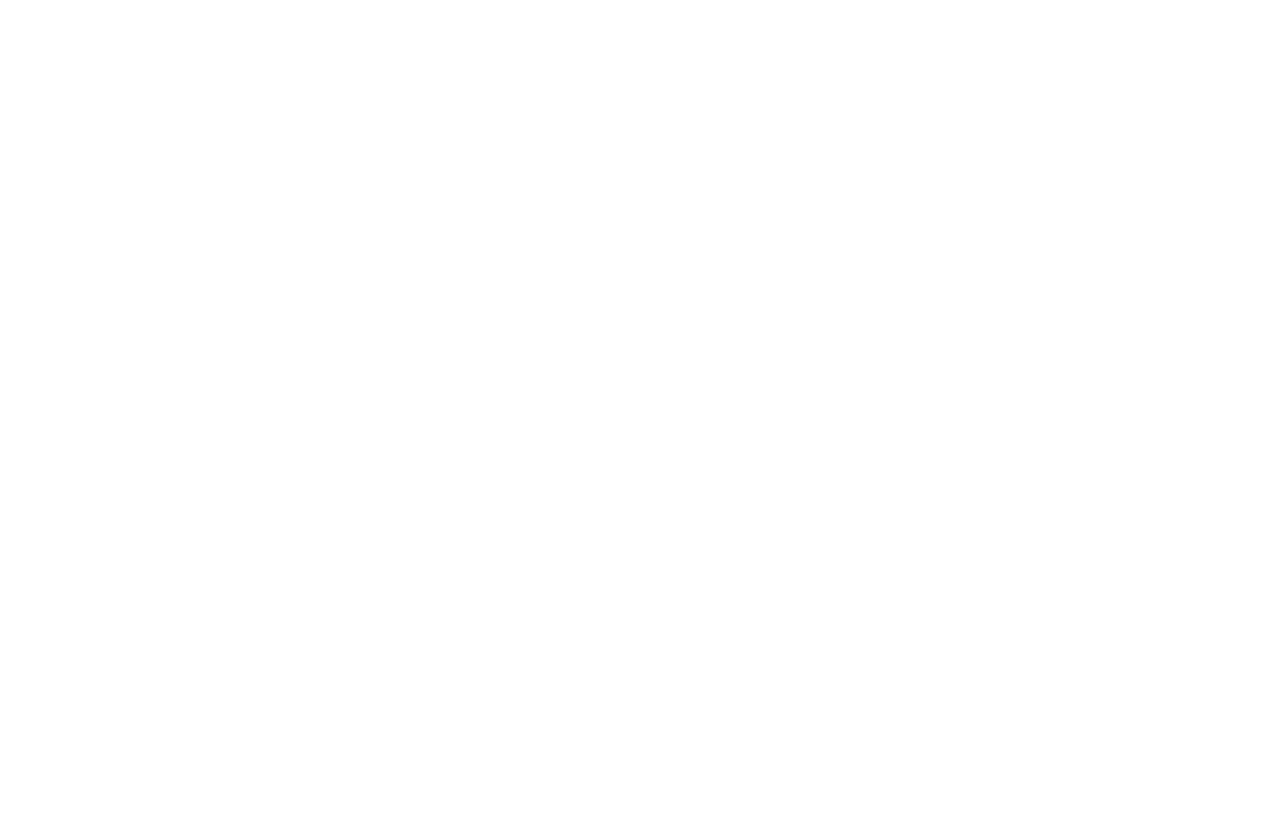
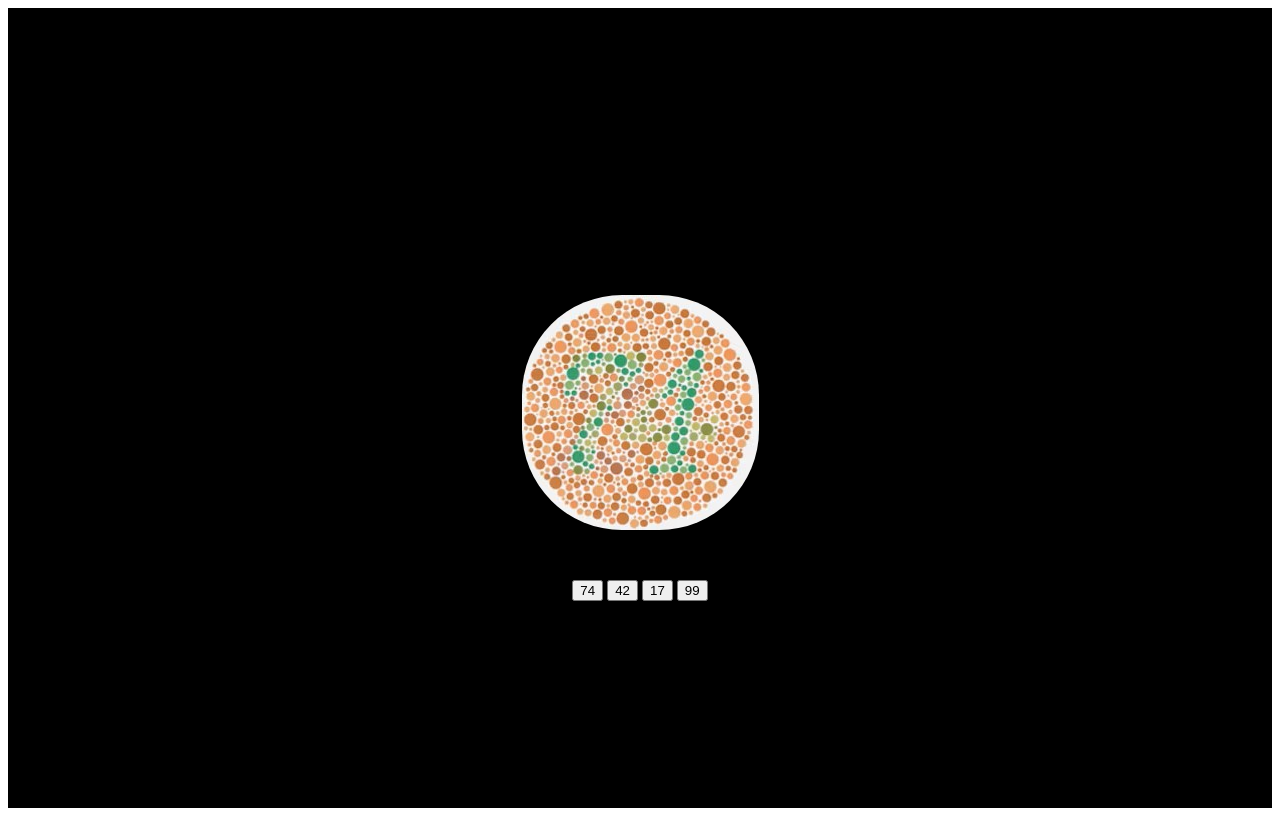
Before and after one commit to MeetMr-Diaz/Color-Blind-Test, a plain HTML site: page test.html in a window 1280 px wide. Drawn offline with Linux system fonts and the light colour scheme.

Commit message:
Add files via upload

```diff
--- /dev/null
+++ b/test.css
@@ -0,0 +1,20 @@
+
+.test-container {
+    text-align: center;
+    margin: 0;
+    background-color: black;
+    height: 100vh;
+    display: flex;
+    flex-direction: column;
+    justify-content: center;
+    align-items: center;
+
+}
+
+.image-container img {
+    max-width: 200%;
+    max-height: 400px;
+    margin: 0 auto;
+    display: block;
+    border-radius: 100px;
+}
--- a/test.html
+++ b/test.html
@@ -0,0 +1,29 @@
+<!DOCTYPE html>
+<html lang="en">
+<head>
+    <meta charset="UTF-8">
+    <meta name="viewport" content="width=device-width, initial-scale=1.0">
+    <title>Colorblindness Test</title>
+    <link rel="stylesheet" href="test.css" />
+    <script src="test.js"></script>
+</head>
+<body>
+    <div class="test-container">
+        <h1>Colorblindness Test</h1>
+        <div class="image-container">
+            <img src="/components/colortest_img1.jpg" alt="Colorblindness Test" id="test-image" />
+        </div>
+        <div class="response-container">
+            <p>What do you see?</p>
+            <button onclick="handleResponse('74')">74</button>
+            <button onclick="handleResponse('42')">42</button>
+            <button onclick="handleResponse('17')">17</button>
+            <button onclick="handleResponse('99')">99</button>
+            <!-- Add more answer choices as needed -->
+        </div>
+        <div class="results-container" id="results-container" style="display: none;">
+            <h2>Test Results</h2>
+            <p id="test-results"></p>
+        </div>
+</body>
+</html>
--- /dev/null
+++ b/test.js
@@ -0,0 +1,11 @@
+function handleResponse(userResponse) {
+    setUserResponses([...userResponses, userResponse]);
+
+    // Move to the next image or finish the test
+    if (currentImageIndex < testImages.length - 1) {
+        currentImageIndex++;
+        displayImage();
+    } else {
+        calculateResults();
+    }
+}
```
Also changed, not shown: index.html (+7 -9 lines), styles.css (+9 -0 lines), videos.js (added, +21 -0 lines).
